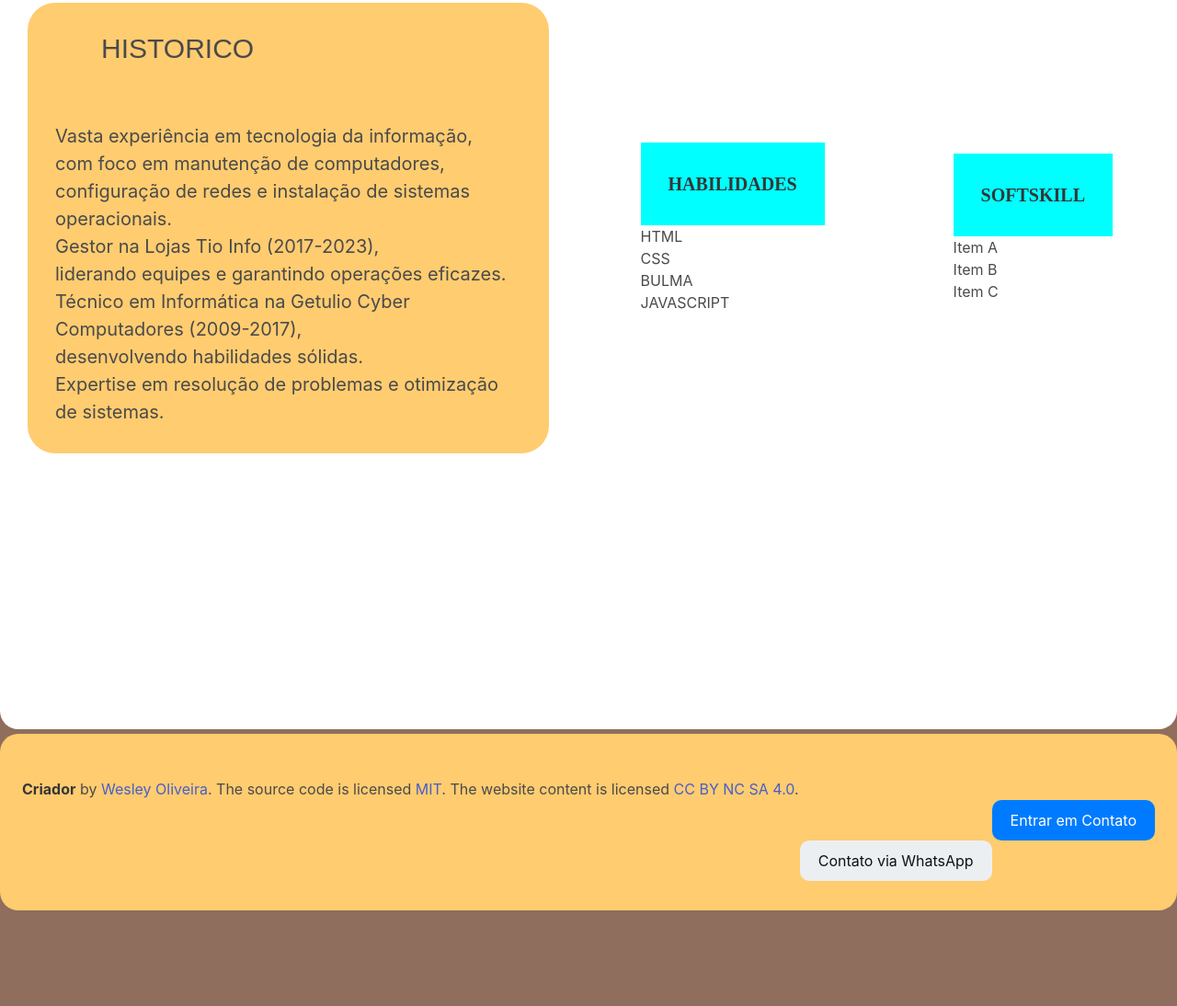
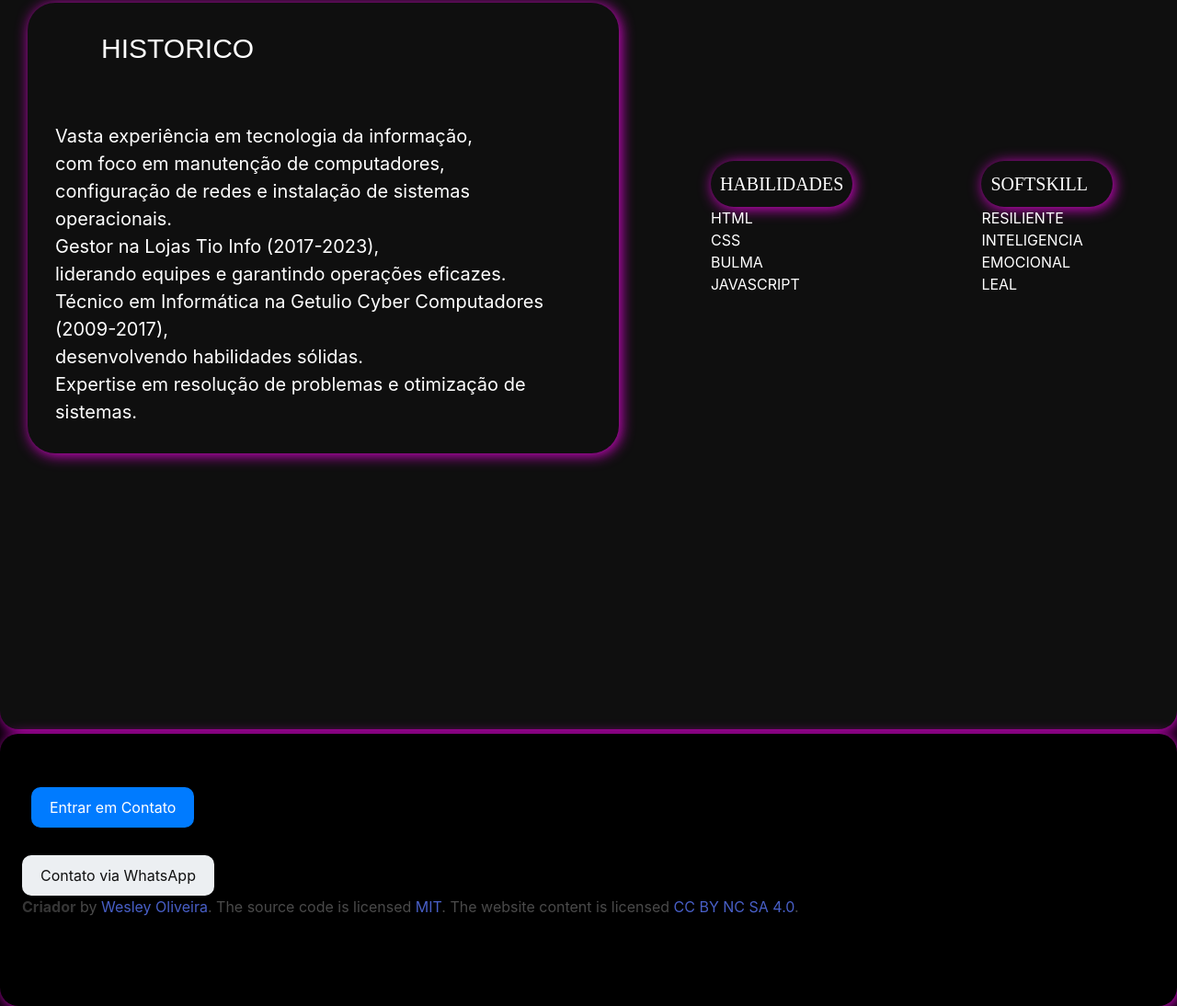
Before and after one commit to WesleyOliveirajf/curriculo, a plain HTML site: page index.html in a window 1280 px wide. Shown: the part 1607-2701 px from the top of the page at 92% size. Before the commit the page ends 2597 px from the top, so only its background shows below. Drawn offline with nearby package versions, Linux system fonts and the light colour scheme; a web font is replaced by a local one.

Commit message:
Alterei a cor do site

```diff
--- a/index.html
+++ b/index.html
@@ -106,7 +106,7 @@
             <div id="container">
 
                 <ul class="lista">
-                    <li type="title" class="habilidade"><strong>HABILIDADES</strong></li>
+                    <li type="title" class="habilidade">HABILIDADES</li>
                     <li>HTML</li>
                     <li>CSS</li>
                     <li>BULMA</li>
@@ -114,10 +114,10 @@
                 </ul>
 
                 <ul typt="circle" class="lista">
-                                <li type="title" class="soft"><strong>SOFTSKILL</strong></li>
-                                <li>Item A</li>
-                                <li>Item B</li>
-                                <li>Item C</li>
+                                <li type="title" class="soft">SOFTSKILL</li>
+                                <li>RESILIENTE</li>
+                                <li>INTELIGENCIA EMOCIONAL</li>
+                                <li>LEAL</li>
                             </ul>
             </div>
         </section>
@@ -128,14 +128,18 @@
 
     <footer class="footer">
         <div class="roda">
+          <a href="mailto:seuemail@example.com" class="botao-contato">Entrar em Contato</a> <br>
+          <a href="https://api.whatsapp.com/send?phone=SEUNUMERO" class="botao-whatsapp">Contato via WhatsApp</a>
+
           <p>
             <strong> Criador</strong> by <a href="https://jgthms.com">Wesley Oliveira</a>. The source code is licensed
             <a href="http://opensource.org/licenses/mit-license.php">MIT</a>. The website content
             is licensed <a href="http://creativecommons.org/licenses/by-nc-sa/4.0/">CC BY NC SA 4.0</a>.
+
           </p>
-          <a href="mailto:seuemail@example.com" class="botao-contato">Entrar em Contato</a> <br>
-          <a href="https://api.whatsapp.com/send?phone=SEUNUMERO" class="botao-whatsapp">Contato via WhatsApp</a>
         </div>
+
+
       </footer>
 
 
--- a/style.css
+++ b/style.css
@@ -7,10 +7,12 @@
 }
 html, body{
 
-   background-color: #8f6e5d;
+   /*background-color: #8f6e5d;*/
+   background-color: black;
    width: 1280px;
    height: 780px;
    margin: auto;
+
 
 }
 
@@ -20,7 +22,10 @@ html, body{
 
 
 .navbar{
-    background-image: linear-gradient( to left, #d1a569, #ffcc70 );
+    /*background-image: linear-gradient( to left, #d1a569, #ffcc70 );*/
+
+    background-color:  rgb(218, 6, 207);;
+    box-shadow: 2px 2px 15px rgb(218, 6, 207);
 
 
 
@@ -31,9 +36,12 @@ html, body{
 
 .bloco1 {
    margin: 0 auto;
-   background-color: rgb(255, 255, 255);
+   /*background-color: rgb(103, 52, 187);*/
    margin-bottom: 05px;
    border-radius: 0px 0px 20px 20px;
+   color: #eceff2;
+   box-shadow: 2px 2px 15px rgb(218, 6, 207);
+
 }
 
 
@@ -92,7 +100,7 @@ h2{
 }
 
 span{
-    color: blue;
+    color: rgb(218, 6, 207);
     font-weight: bolder;
     text-decoration: underline;
 
@@ -105,7 +113,6 @@ span{
 
 #button{
     margin: 10px;
-    background-image: linear-gradient( to left, #d1a569, #ffcc70 );
     width: 204px;
     height: 65px;
     padding: 30px;
@@ -140,19 +147,24 @@ span{
 }
 
 .facebook {
-    background-image: linear-gradient( to left, #d1a569, #ffcc70 );
+   /* background-image: linear-gradient( to left, #d1a569, #ffcc70);*/
+   background-color: rgb(218, 6, 207);
 }
 
 .twitter {
-    background-image: linear-gradient( to left, #d1a569, #ffcc70 );
+    /* background-image: linear-gradient( to left, #d1a569, #ffcc70);*/
+    background-color: rgb(218, 6, 207);
 }
 
 .instagram {
-    background-image: linear-gradient( to left, #d1a569, #ffcc70 );
+     /* background-image: linear-gradient( to left, #d1a569, #ffcc70);*/
+   background-color: rgb(218, 6, 207);
 }
 
 .social-button:hover {
     background-color: rgba(255, 255, 255, 0.2);
+    box-shadow: 2px 2px 15px  rgb(218, 6, 207);
+    color: white;
 }
 
 /*-----------------------------BLOCO 2---------------------------------*/
@@ -160,10 +172,13 @@ span{
 
 
 .bloco2{
-    background-color: #d1a569;
+   /* background-color: #d1a569; */
     height: 820px;
     margin-bottom: 05px;
-    border-radius: 20px
+    border-radius: 20px;
+    color: white;
+    box-shadow: 2px 2px 15px rgb(218, 6, 207);
+
 
 }
 
@@ -206,7 +221,8 @@ span{
     width: 350px ;
     height: 500px;
     margin-left: 95px;
-    box-shadow: 2px 2px 15px black;
+    box-shadow: 2px 2px 15px  rgb(218, 6, 207);
+    border-radius: 20px;
 }
 
 @media (max-width: 768px) {
@@ -241,10 +257,12 @@ span{
 
 
 .bloco3{
-    background-color: white;
+    background-color: rgb(15, 15, 15);
     padding-bottom: 30px;
     height: 820px;
-    border-radius: 20px
+    border-radius: 20px;
+    box-shadow: 2px 2px 15px rgb(218, 6, 207);
+    color: white;
 }
 
 #container{
@@ -259,22 +277,26 @@ span{
 
 .habilidade{
     font-size: 20px;
-    padding: 30px;
+    padding: 10px;
     font-family: 'bogart', serif;
-    background-color: aqua;
+    box-shadow: 2px 2px 15px  rgb(218, 6, 207);
+    border-radius: 30PX;
 }
 
 .soft{
     font-size: 20px;
-    padding: 30px;
+    padding: 10px;
     font-family: 'bogart', serif;
-    background-color: aqua;
+    box-shadow: 2px 2px 15px  rgb(218, 6, 207);
+    border-radius: 30PX;
 }
 
 .resumo{
-    background-color: #ffcc70;
+    /*background-color: #ffcc70;*/
+    box-shadow: 2px 2px 15px rgb(218, 6, 207);
     border-radius: 30px;
     margin: 30px;
+
 
 
 }
@@ -289,8 +311,32 @@ span{
 
 
 }
+/*------------------------------------------bloco 4----------------------------------------*/
 
 /* Estilos para o botão */
+
+
+.botao-contato {
+    display: inline-block;
+    margin: 10px;
+    background-color: #007bff;
+    color: white;
+    padding: 10px 20px;
+    text-decoration: none;
+    border-radius: 10px;
+
+  }
+.botao-whatsapp{
+    display: inline-block;
+    background-color: #eceff2;
+    color: rgb(16, 16, 16);
+    margin-top: 20px;
+    padding: 10px 20px;
+    text-decoration: none;
+    border-radius: 10px;
+
+}
+
 #topButton {
     display: none; /* Esconde o botão por padrão */
     position: fixed;
@@ -314,19 +360,21 @@ span{
 
 
 .footer{
-    background-color: #ffcc70;
+    background-color: black;
     margin-top: 05px;
-    border-radius: 20px
+    border-radius: 20px;
+    box-shadow: 2px 2px 15px rgb(218, 6, 207);
 }
 
 .botao-contato {
     display: inline-block;
+    margin: 10px;
     background-color: #007bff;
     color: white;
     padding: 10px 20px;
     text-decoration: none;
     border-radius: 10px;
-    float: right;
+
   }
 .botao-whatsapp{
     display: inline-block;
@@ -336,5 +384,5 @@ span{
     padding: 10px 20px;
     text-decoration: none;
     border-radius: 10px;
-    float:right;
+
 }
```
